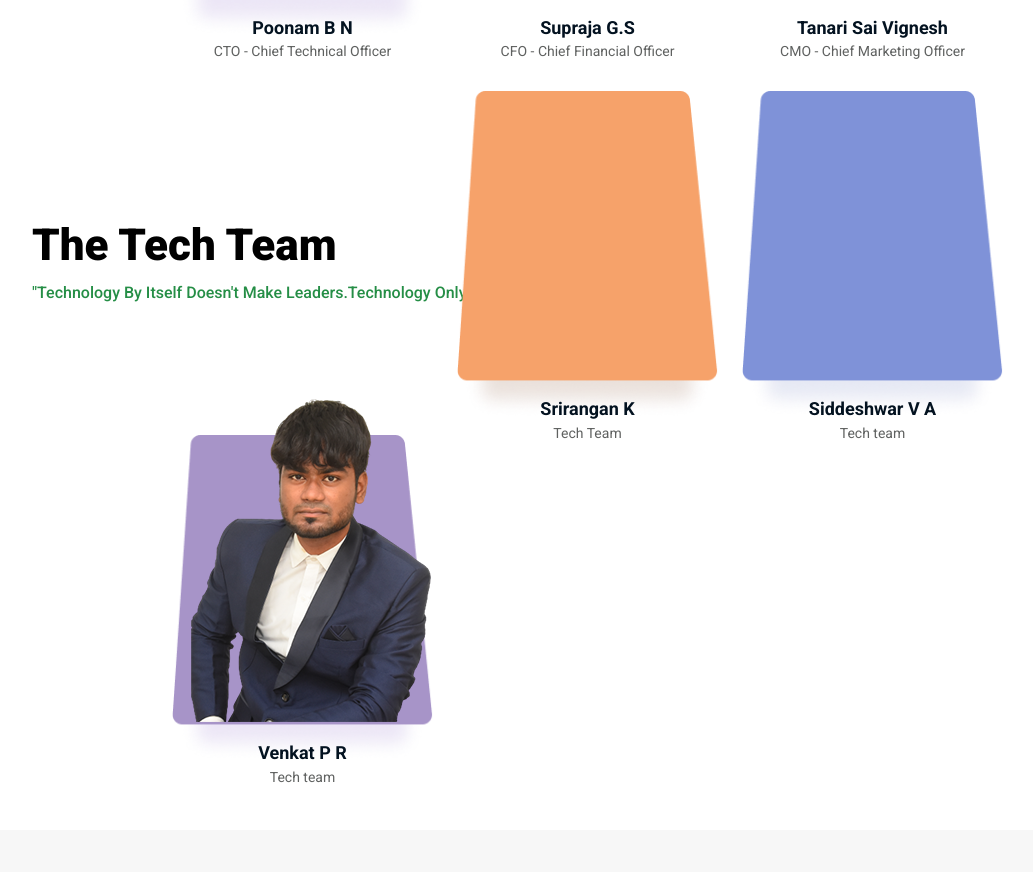
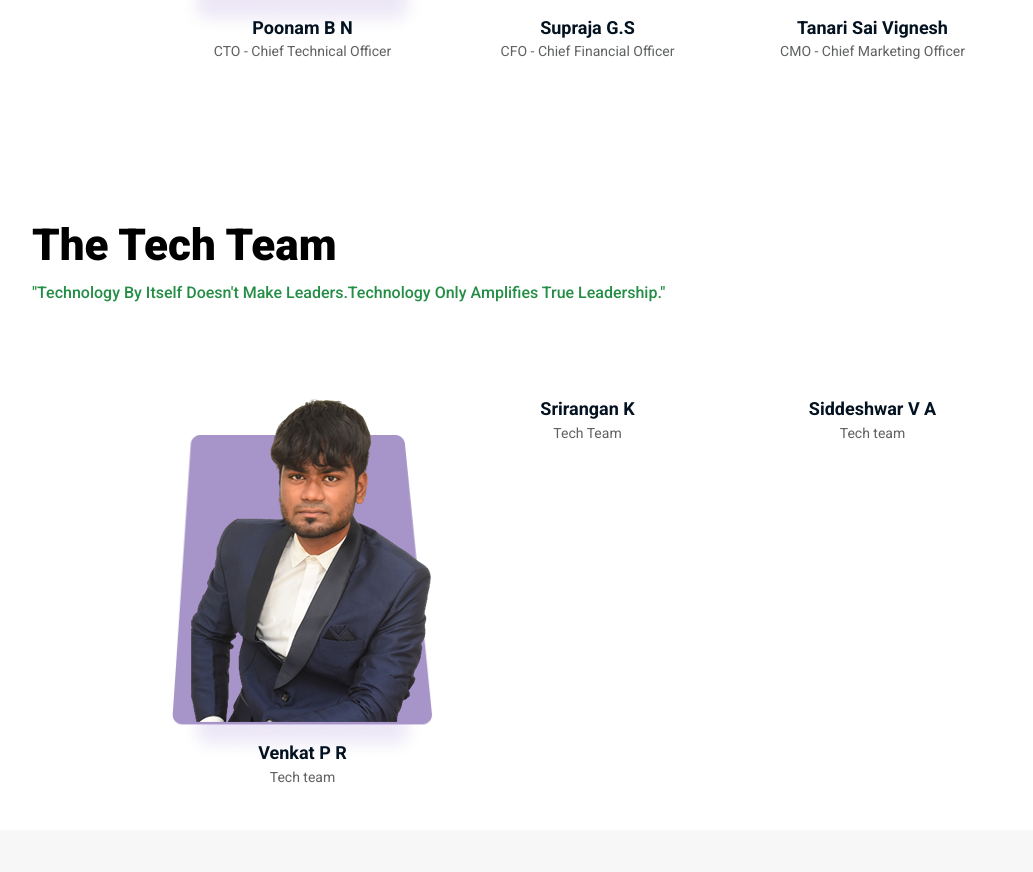
Before and after one commit to ecellsvce/E-Cell-SVCE, a plain HTML site: page team.html in a window 1280 px wide. Shown: the part 2448-3320 px from the top of the page, without its empty margins (48-1081 px from the left). Drawn offline with Linux system fonts and the light colour scheme.

Commit message:
Update team.html

```diff
--- a/team.html
+++ b/team.html
@@ -559,7 +559,7 @@
                      <div class="team__item text-center mb-40">
                         <div class="team__thumb">
                            <div class="team__shape">
-                              <img src="assets/img/team/team-shape-2.png" alt="">
+                              <img src="assets/img/team/" alt="">
                            </div>
                            <img src="assets/img/team/" alt="">
                            <div class="team__social transition-3">
@@ -581,7 +581,7 @@
                      <div class="team__item text-center mb-40">
                         <div class="team__thumb">
                            <div class="team__shape">
-                              <img src="assets/img/team/team-shape-3.png" alt="">
+                              <img src="assets/img/team/" alt="">
                            </div>
                            <img src="assets/img/team/" alt="">
                            <div class="team__social transition-3">
```
